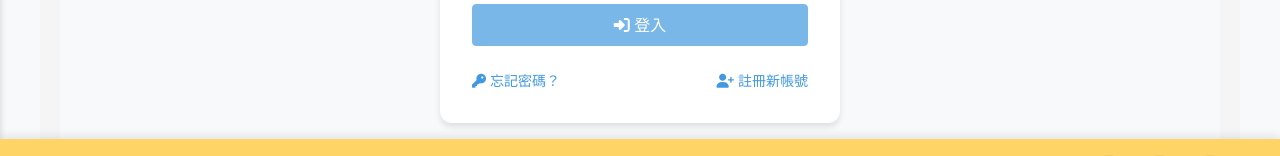
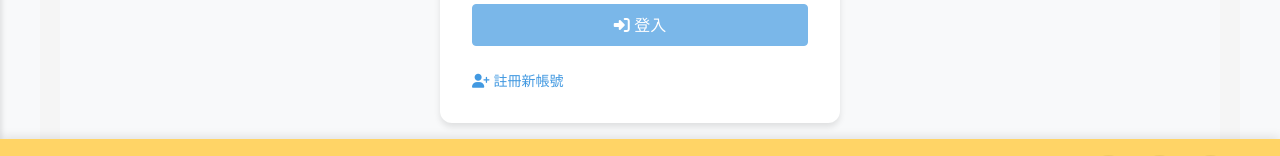
Before and after one commit to d1204429/ilivenew, a Vue app: page /login in a window 1280 px wide. Shown: the part 601-757 px from the top of the page. Built offline with nearby package versions, Linux system fonts and the light colour scheme.

Commit message:
masterV3MergeAllTest
RegisterView.vue ux changes
LoginVIew.vue ux changes

AboutView.vue  ux changes
ContactView.vue ux changes
ProfileView.vue ux changes
CartVIew.vue    ux changes

index.js restore
order.js restore
OrderDetailView.vue merged
OrderHistoryView.vue merged

```diff
--- a/src/views/user/LoginView.vue
+++ b/src/views/user/LoginView.vue
@@ -113,10 +113,10 @@
 
         <!-- Additional Options -->
         <div class="additional-options">
-          <router-link to="/forgot-password" class="forgot-password">
-            <i class="fas fa-key"></i>
-            忘記密碼？
-          </router-link>
+<!--          <router-link to="/forgot-password" class="forgot-password">-->
+<!--            <i class="fas fa-key"></i>-->
+<!--            忘記密碼？-->
+<!--          </router-link>-->
           <router-link to="/register" class="register">
             <i class="fas fa-user-plus"></i>
             註冊新帳號
```
